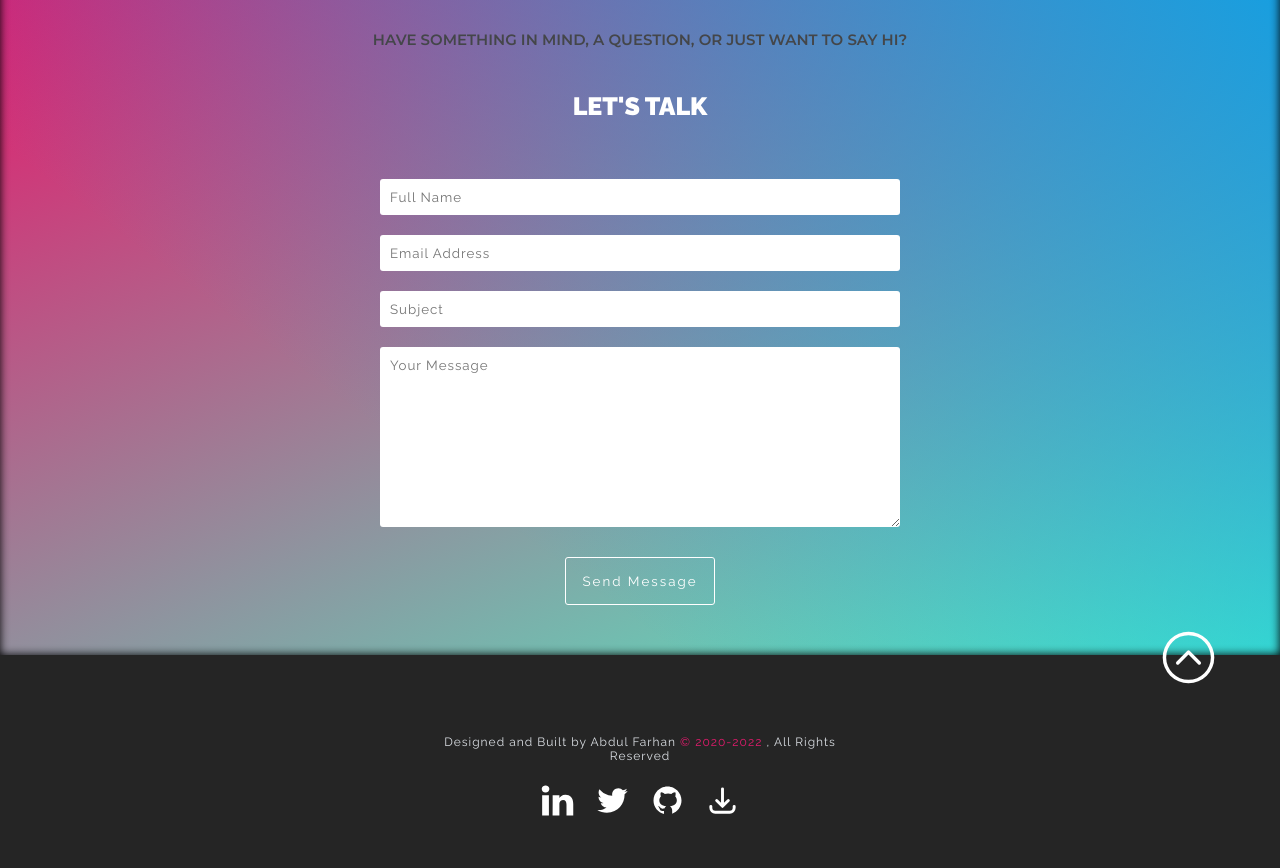
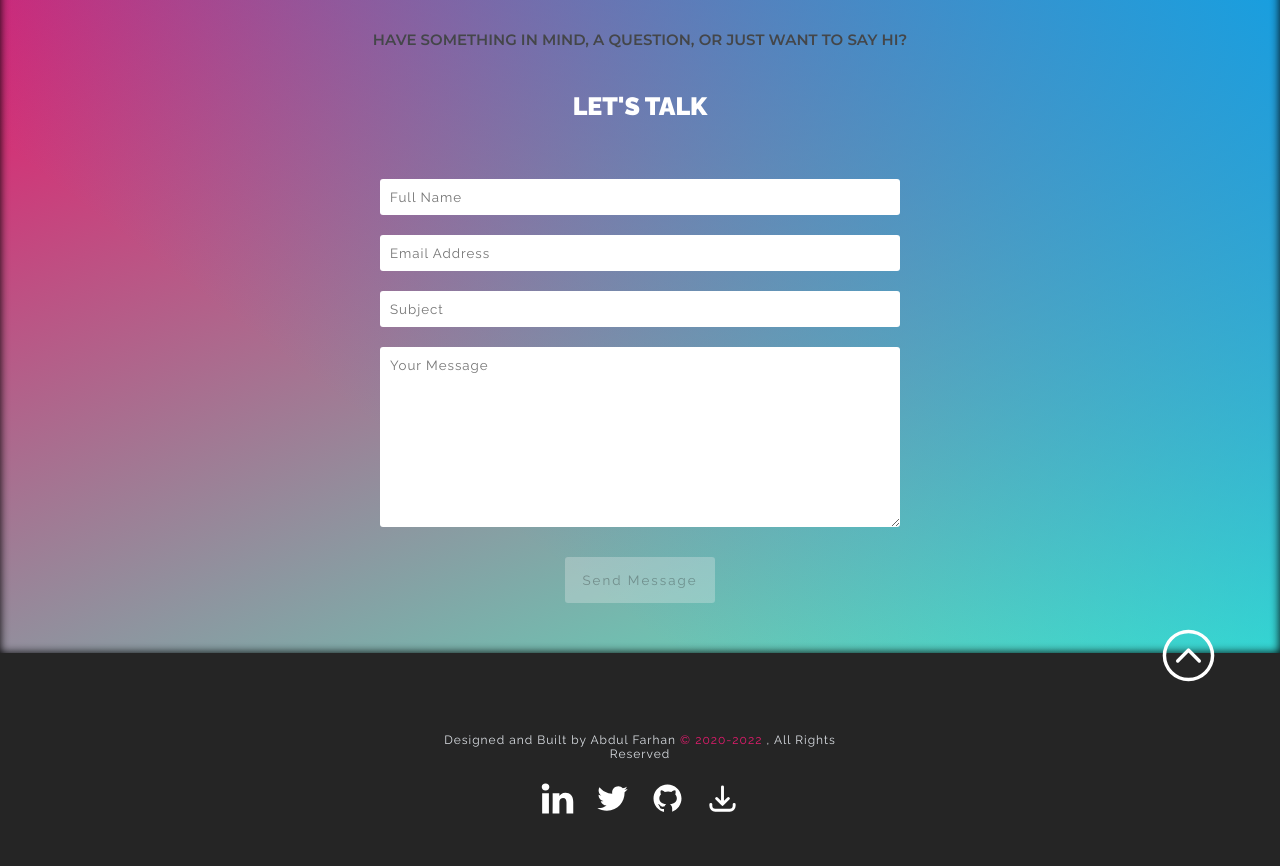
Before and after one commit to fabdul88/abdulfarhan, a React (Create React App) app: page / in a window 1280 px wide. Shown: the part 4040-4908 px from the top of the page. Built offline with nearby package versions, Linux system fonts and the light colour scheme; a web font is replaced by a local one.

Commit message:
refactor(Footer.jsx,Form.jsx):
 - using javascript getFullYear() method in footer to get current year.
 - refactored contact form for better form validation

```diff
--- a/src/Components/Contact/Form.jsx
+++ b/src/Components/Contact/Form.jsx
@@ -27,14 +27,17 @@ const Form = () => {
 
   // using EmailJS to send messages directly from portfolio
   function sendEmail(e) {
+    // !errors &&
+    if(values.name && values.email && values.subject && values.message){
+
       e.preventDefault();
-    setErrors(validateInfo(values));
+      // setErrors(validateInfo(values));
       emailjs
       .sendForm(
-        'service_76w6ea7',
-        'template_0etamta',
+        process.env.REACT_APP_SERVICE_ID,
+        process.env.REACT_APP_TEMPLATE_ID,
         e.target,
-        'user_rLzSKiFIdpb3kuMRAxUjI'
+        process.env.REACT_APP_USER_ID
         )
         .then((res) => {
           console.log(res.text);
@@ -43,8 +46,13 @@ const Form = () => {
           console.log(error.text);
         });
 
-    e.target.reset();
         setIsSubmitting(true);
+        e.target.reset()
+    }
+    else{
+      e.preventDefault();
+      setIsSubmitting(false)
+    }
   }
 
   return (
@@ -127,9 +135,17 @@ const Form = () => {
             </p>
           </div>
         )}
-        <button type="submit" className="contact-container__form-button">
+        {Object.keys(errors).length !== 0 || (!values.name && !values.email && !values.subject && !values.message) ?
+        <button type="submit"
+        disabled className="contact-container__form-button-disabled">
          Send Message{' '}
         </button>
+        :
+        <button type="submit"
+        className="contact-container__form-button">
+        Send Message{' '}
+      </button>}
+
       </form>
     </div>
   );
--- a/src/Components/Contact/form.scss
+++ b/src/Components/Contact/form.scss
@@ -99,5 +99,17 @@
       color: #0aa2e7;
       box-shadow: 0 0 3pt 2pt rgba(93, 173, 226, 0.9);
     }
+    &-disabled {
+      font-family: 'RalewayR';
+      display: flex;
+      justify-content: center;
+      align-items: center;
+      letter-spacing: 2px;
+      width: 150px;
+      padding: 15px;
+      margin: 10px 0 0 0;
+      border-radius: 3px;
+      border: 0;
+    }
   }
 }
--- a/src/Components/Footer/Footer.jsx
+++ b/src/Components/Footer/Footer.jsx
@@ -19,7 +19,7 @@ const Footer = () => {
             Designed and Built by Abdul Farhan
             <span className="footer-container__copyright-span">
               {' '}
-              © 2020-2022{' '}
+              © 2020-{new Date().getFullYear()}{' '}
             </span>
             , All Rights Reserved
           </p>
```
Also changed, not shown: 1 other file (tests, documents, lock files or other folders). Lines whose indentation alone changed are shown as unchanged.
